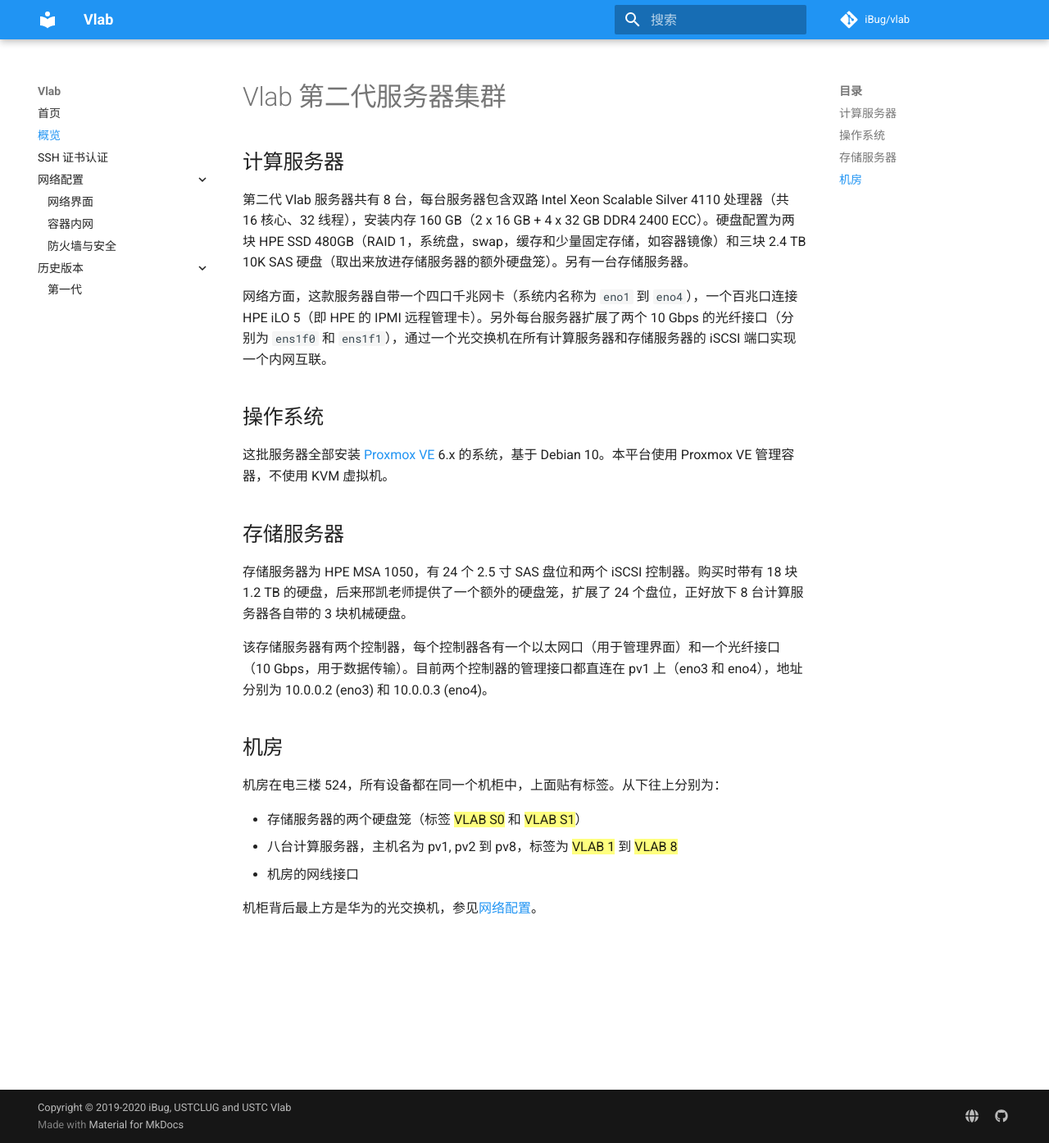
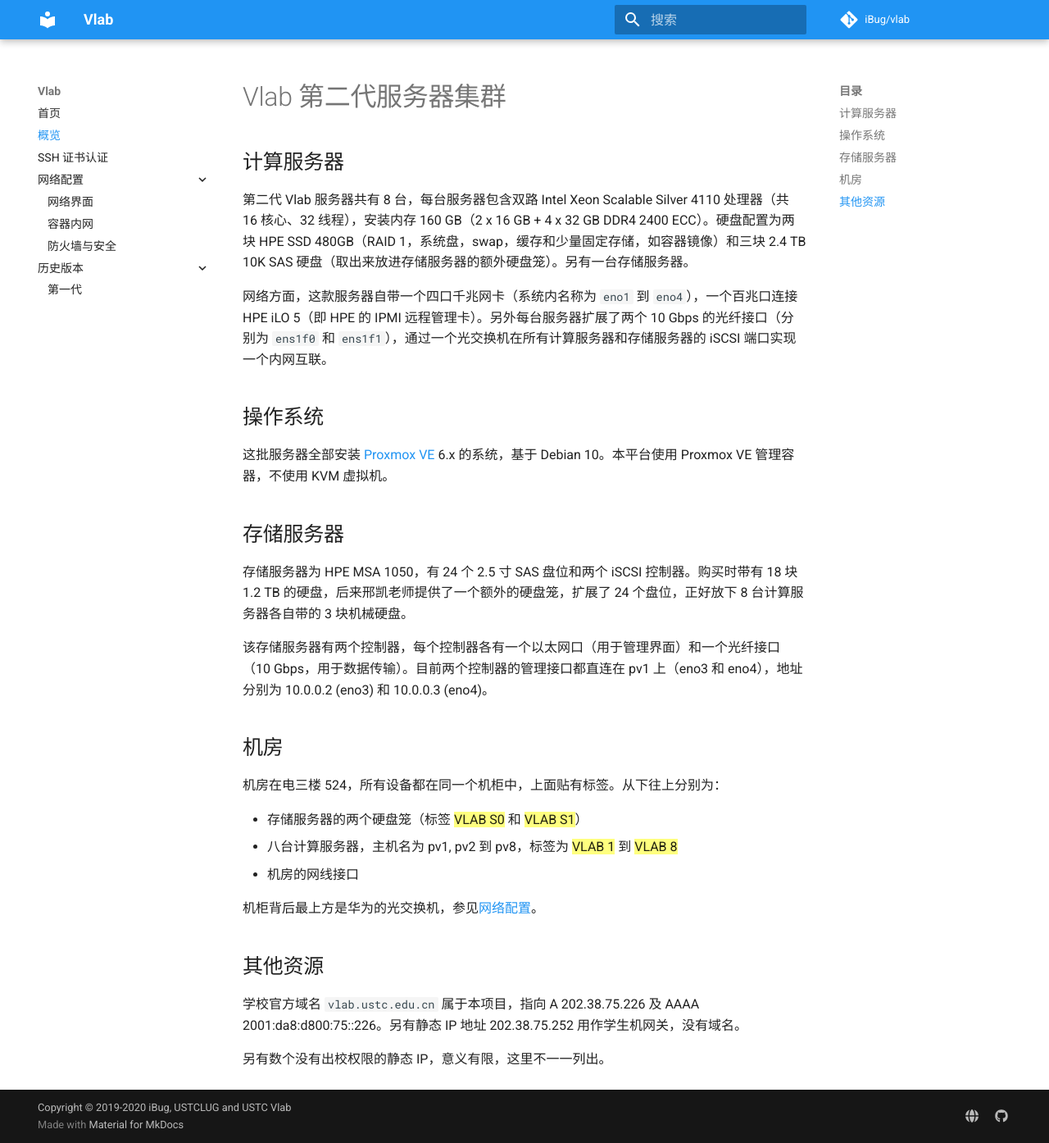
Before and after one commit to USTC-vlab/maint-docs, an MkDocs documentation site: the page built from docs/overview.md, in a window 1280 px wide and 1394 px high. Shown: the whole window at 82% size. Built offline with MkDocs 1.6.1 and Material for MkDocs 9.7.7, drawn with Linux system fonts in a browser that asks for light colours; comment, search, counter and statistics services are not loaded.

Commit message:
Misc updates

```diff
--- a/docs/overview.md
+++ b/docs/overview.md
@@ -25,3 +25,9 @@
 - 机房的网线接口
 
 机柜背后最上方是华为的光交换机，参见[网络配置](../networking/)。
+
+## 其他资源 {#resources}
+
+学校官方域名 `vlab.ustc.edu.cn` 属于本项目，指向 A 202.38.75.226 及 AAAA 2001:da8:d800:75::226。另有静态 IP 地址 202.38.75.252 用作学生机网关，没有域名。
+
+另有数个没有出校权限的静态 IP，意义有限，这里不一一列出。
```
Also changed, not shown: docs/networking/index.md (+1 -1 lines).
